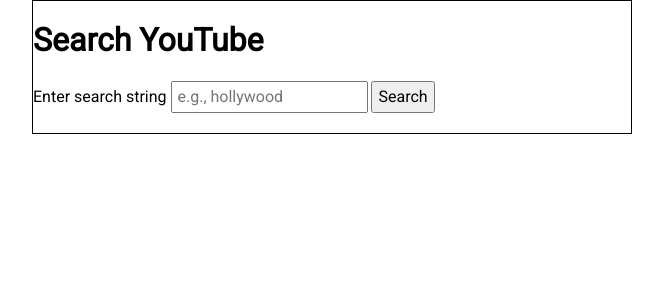
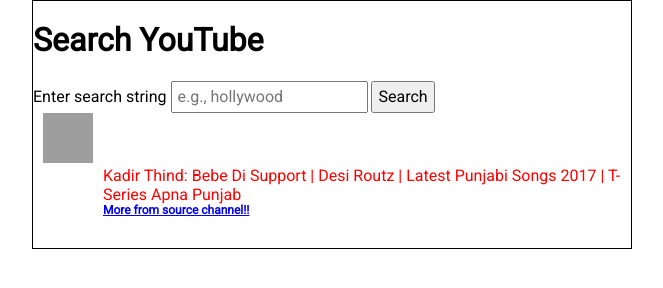
Before and after one commit to manish237/youtube-search, a plain HTML site: page index.html in a window 1280 px wide. Shown: the whole page, without its empty margins (308-971 px from the left). Drawn offline with nearby package versions, Linux system fonts and the light colour scheme; grey boxes are pictures that could not be loaded.

Commit message:
Youtube Api 03 Manish

```diff
--- a/index.html
+++ b/index.html
@@ -21,19 +21,19 @@
     </form>
 
     <div class="video-list">
-	  <!--<div class="video-list-item">-->
-		<!--<div class="video-img">-->
-		  <!--<a class="video-link" href="https://www.youtube.com/watch?v=3uCZBh2_r6s">-->
-			<!--<img src="https://i.ytimg.com/vi/3uCZBh2_r6s/default.jpg" alt="Kadir Thind: Bebe Di Support | Desi Routz | Latest Punjabi Songs 2017 | T-Series Apna Punjab" target="_blank">-->
-		  <!--</a>-->
-		<!--</div>-->
-		<!--<div class="video-info">-->
-		  <!--<span class="video-item">Kadir Thind: Bebe Di Support | Desi Routz | Latest Punjabi Songs 2017 | T-Series Apna Punjab</span>-->
-		  <!--<span class="channel-item">-->
-			<!--<a href="https://www.youtube.com/channel/UCcvNYxWXR_5TjVK7cSCdW-g" alt="Kadir Thind: Bebe Di Support | Desi Routz | Latest Punjabi Songs 2017 | T-Series Apna Punjab" target="_blank">More from source channel!!</a>-->
-          <!--</span>-->
-		<!--</div>-->
-	  <!--</div>-->
+	  <div class="video-list-item">
+		<div class="video-img">
+		  <a class="video-link" href="https://www.youtube.com/watch?v=3uCZBh2_r6s">
+			<img src="https://i.ytimg.com/vi/3uCZBh2_r6s/default.jpg" alt="Kadir Thind: Bebe Di Support | Desi Routz | Latest Punjabi Songs 2017 | T-Series Apna Punjab" target="_blank">
+		  </a>
+		</div>
+		<div class="video-info">
+		  <span class="video-item">Kadir Thind: Bebe Di Support | Desi Routz | Latest Punjabi Songs 2017 | T-Series Apna Punjab</span>
+		  <span class="channel-item">
+			<a href="https://www.youtube.com/channel/UCcvNYxWXR_5TjVK7cSCdW-g" alt="Kadir Thind: Bebe Di Support | Desi Routz | Latest Punjabi Songs 2017 | T-Series Apna Punjab" target="_blank">More from source channel!!</a>
+          </span>
+		</div>
+	  </div>
 
     </div>
 
--- a/main.css
+++ b/main.css
@@ -24,7 +24,7 @@ button:hover {
 }
 
 .video-list-item{
-  /*display: inline-block;*/
+  display: inline;
 }
 
 .video-img{
@@ -43,7 +43,6 @@ img{
   padding-left: 70px;
   padding-right: 10px;
   padding-bottom: 10px;
-  position: relative;
 }
 
 .video-nav{
@@ -53,3 +52,8 @@ img{
   padding-bottom:10px;
 
 }
+.channel-item{
+  display: block;
+  font-size: 12px;
+  font-weight: bold;
+}
```
